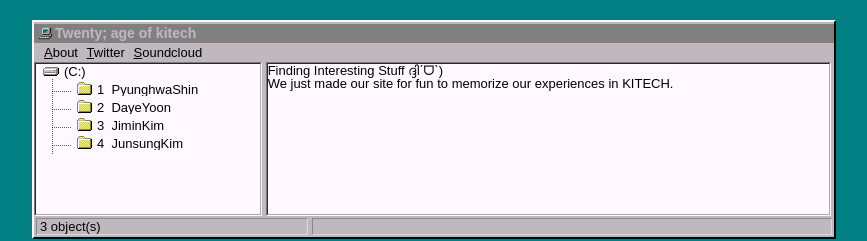
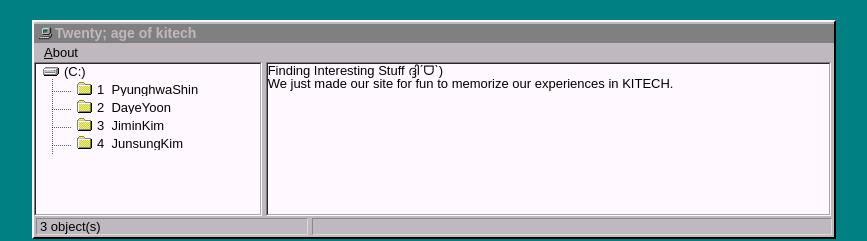
Before and after one commit to twenty-kitech/twenty-kitech.github.io, a Jekyll site: the page built from me/index.md, in a window 1280 px wide. Shown: the top 241 px of the page, without its empty margins (206-1073 px from the left). Built offline with Jekyll 4.4.1, drawn with Linux system fonts in a browser that asks for light colours.

Commit message:
Update topbar.html

```diff
--- a/_includes/topbar.html
+++ b/_includes/topbar.html
@@ -1,5 +1,5 @@
 <ul class="topbar">
 	<a href="/me"><li><u>A</u>bout</li></a>
-	<a href="http://twitter.com/h01000110" target="_blank"><li><u>T</u>witter</li></a>
-	<a href="http://soundcloud.com/h01000110" target="_blank"><li><u>S</u>oundcloud</li></a>
+	<!--<a href="http://twitter.com/h01000110" target="_blank"><li><u>T</u>witter</li></a>
+	//<a href="http://soundcloud.com/h01000110" target="_blank"><li><u>S</u>oundcloud</li></a> -->
 </ul>
```
